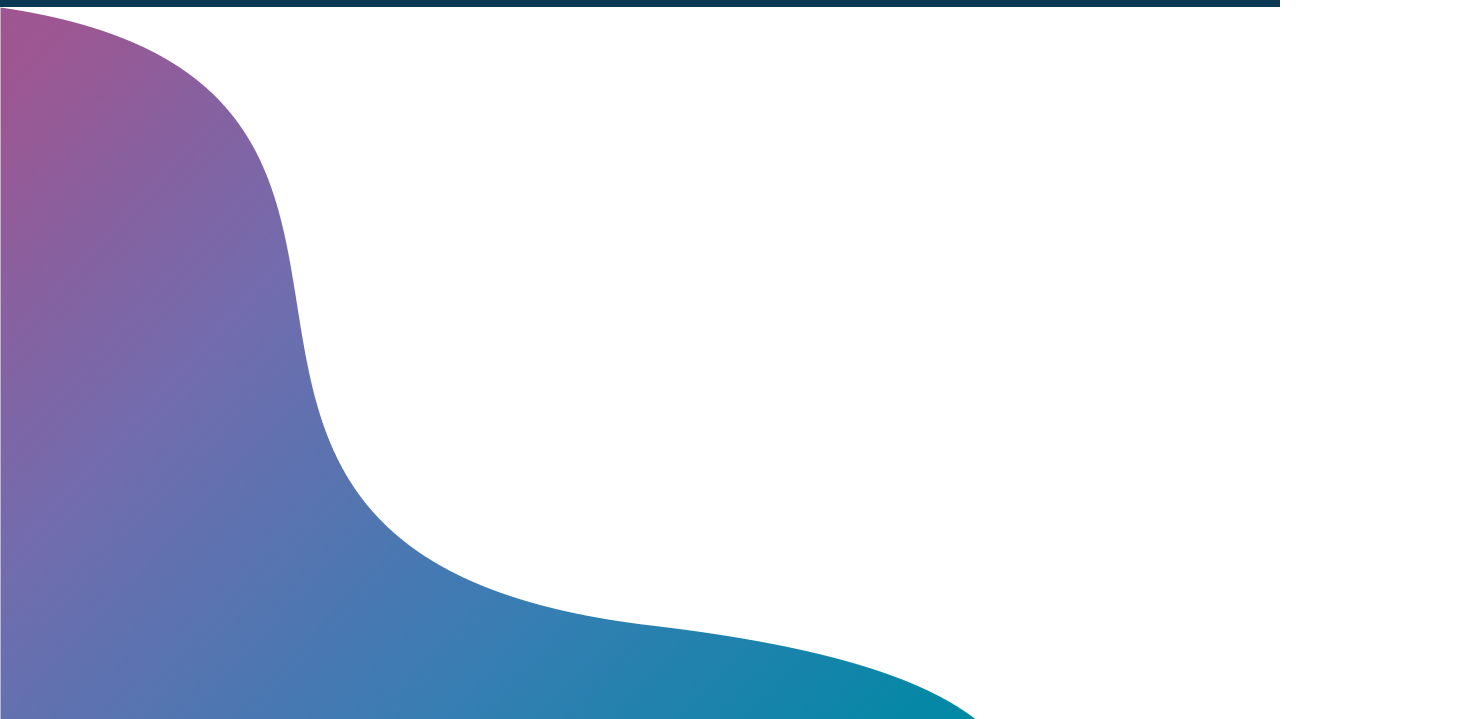
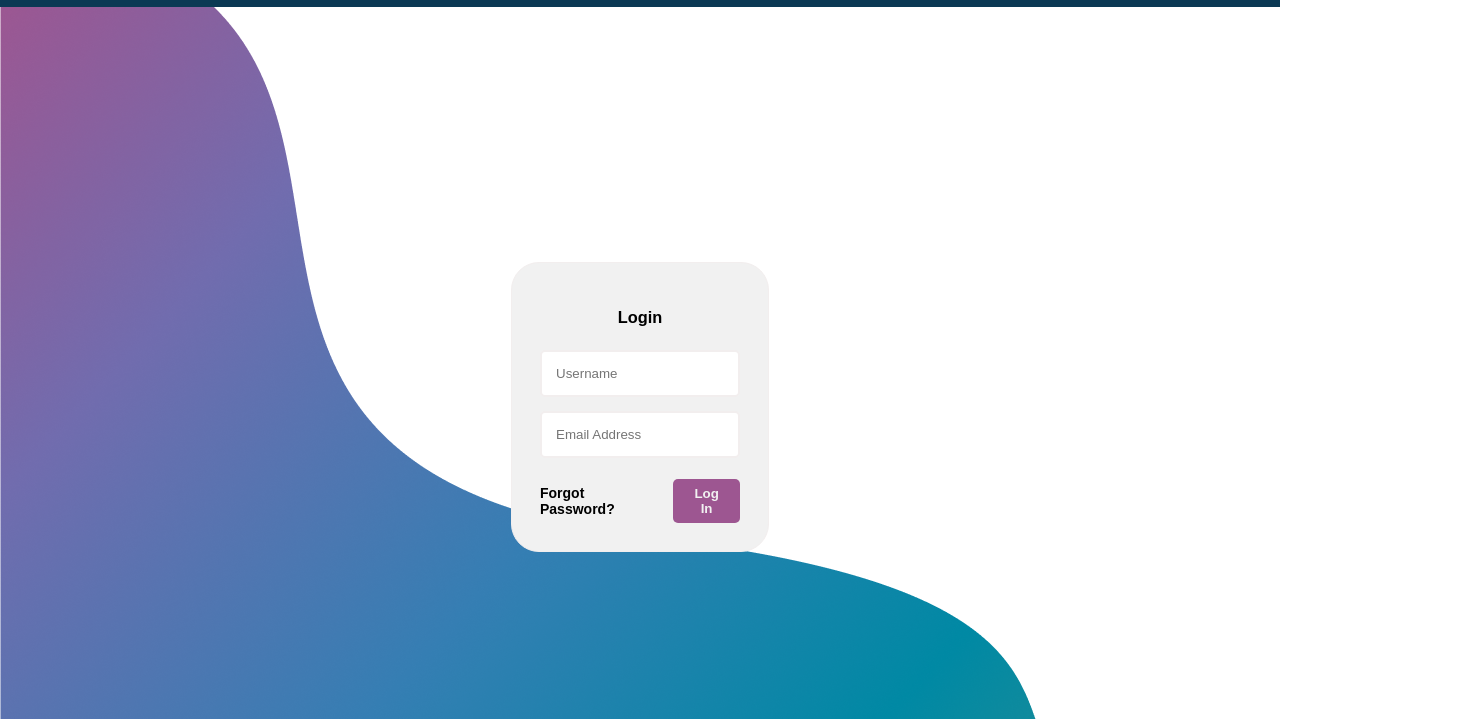
Before and after one commit to sayikeep/kodego-web-design, a plain HTML site: page login.html in a window 1280 px wide. Shown: the part 81-800 px from the top of the page, 1457 px wide, since content can reach past the window. Drawn offline with Linux system fonts and the light colour scheme.

Commit message:
final commit

```diff
--- a/webdesignstyle.css
+++ b/webdesignstyle.css
@@ -149,4 +149,64 @@ section#shop .row .card button {
 
 section#login {
     height: 100vh;
+    position: relative;
+    overflow: hidden;
+    display: flex ;
+    justify-content: center;
+    align-items: center;
 }
+
+section#login img{
+    position: absolute;
+    left: 0;
+    z-index: -1;
+}
+
+section#login .card {
+    border: 1px solid #f2eeee;
+    border-radius: 2rem;
+    padding: 2rem;
+    background-color: #f1f1f1;
+}
+
+section#login .card h3 {
+    text-align: center;
+
+}
+
+section#login .card form {
+    display: flex;
+    flex-direction: column;
+    width: 200px;
+}
+
+section#login .card form input {
+    padding: 1rem;
+    border: 2px solid #f2eeee;
+    border-radius: 5px;
+    margin: 0.5rem 0 ;
+}
+
+section#login .card form .btns {
+    margin-top: 1rem;
+    display: flex;
+    justify-content: flex-end ;
+    align-items: center;
+    gap: 1rem ;
+}
+
+section#login .card form .btns a {
+    text-decoration: none;
+    color: black;
+    font-weight: 800;
+}
+
+section#login .card form button {
+    background-color: #9D5691;
+    padding: .5rem 1rem;
+    font-weight: bold;
+    border: 0;
+    border-radius: 5px;
+    color: #f1f1f1;
+    cursor: pointer;
+}
```
